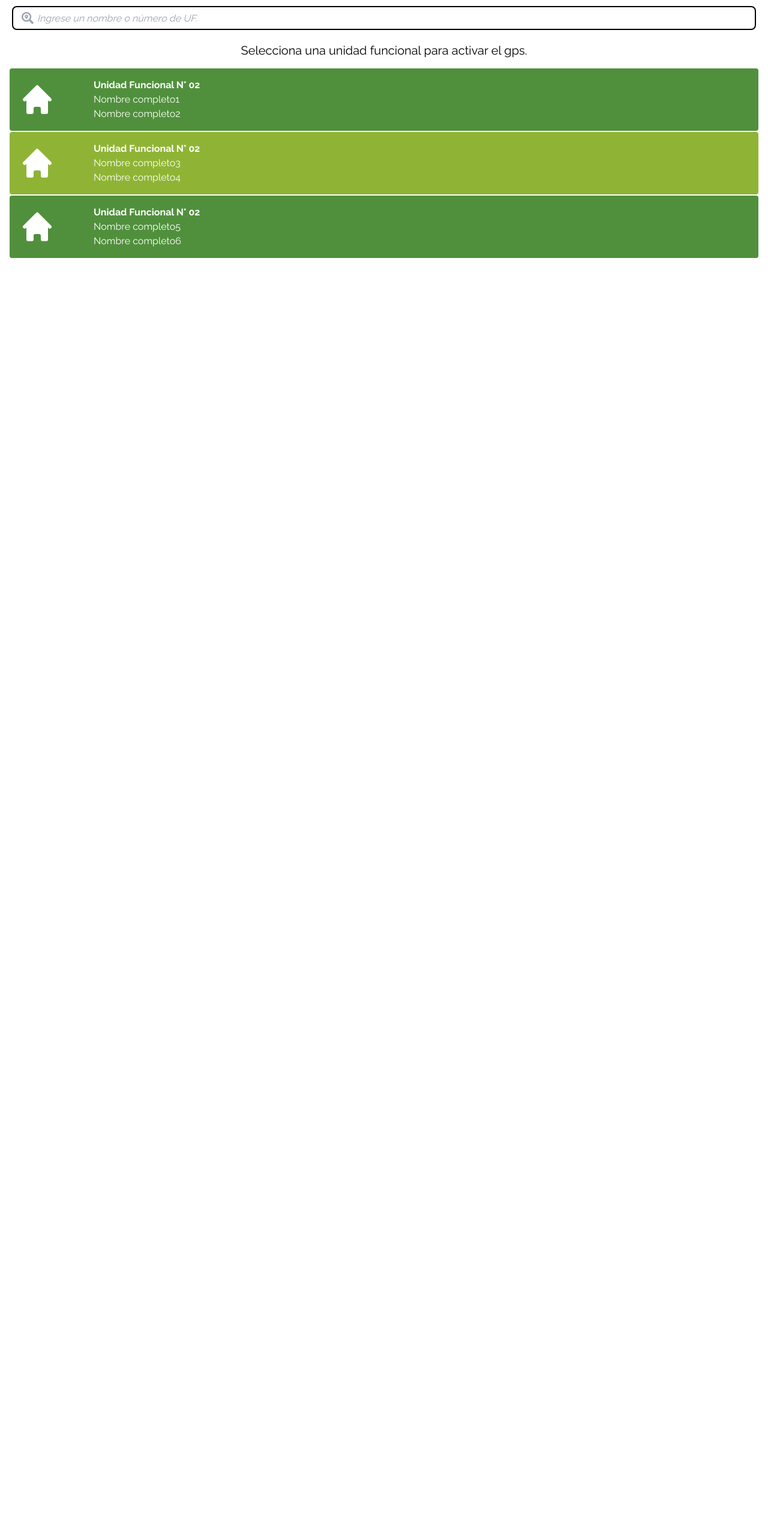
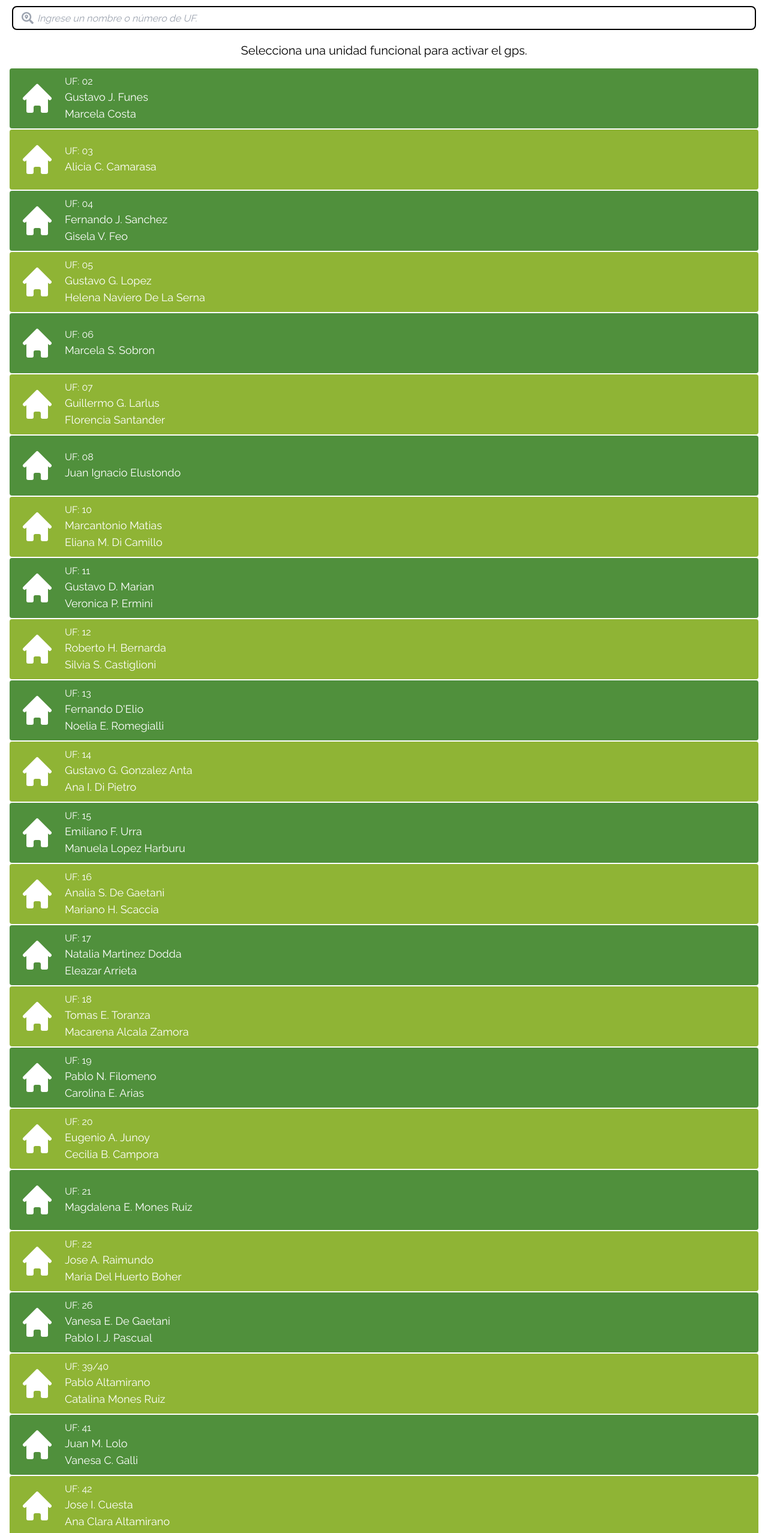
Before and after one commit to fgorordo/donbenito-locations, a React (Vite) app: page / in a window 1280 px wide. Shown: the part 185-2740 px from the top of the page at 60% size. Before the commit the page ends 800 px from the top, so only its background shows below. Built offline with nearby package versions, Linux system fonts and the light colour scheme.

Commit message:
ready to show deploy

```diff
--- /dev/null
+++ b/src/components/NotFound.jsx
@@ -0,0 +1,13 @@
+import React from 'react'
+import { ImSad } from 'react-icons/im'
+
+const NotFound = ({searchText}) => {
+  return (
+    <div className='text-center text-2xl text-slate-400'>
+        <ImSad  className='text-4xl w-full mb-2 mt-8'/>
+        <p>No se encontraron resultados para <b className='text-slate-500'>{searchText}</b>.<br />Por favor, verifique la información.</p>
+    </div>
+  )
+}
+
+export default NotFound
--- /dev/null
+++ b/src/components/OwnerPlate.jsx
@@ -0,0 +1,26 @@
+import React from 'react';
+import { HiHome } from 'react-icons/hi';
+
+const OwnerPlate = ({ owner, coOwner, ufNumber, locationLink }) => {
+    return (
+        <a href={locationLink}>
+            <div className='p-2 flex items-center rounded min-h-[100px]'>
+                <div>
+                    <HiHome className='text-6xl text-white m-2 mr-4'/>
+                </div>
+                <div>
+                    <p className='text-white'>UF: {ufNumber}</p>
+                    <p className='text-white text-lg'>{owner}</p>
+                    {
+                        coOwner ? (
+                            <p className='text-white text-lg'>{coOwner}</p>
+                        ) :
+                        ''
+                    }
+                </div>
+            </div>
+        </a>
+    )
+}
+
+export default OwnerPlate
--- a/src/components/Search/SearchBar/SearchBar.jsx
+++ b/src/components/Search/SearchBar/SearchBar.jsx
@@ -1,7 +1,8 @@
 import React, { useState } from 'react'
 import { FaSearchLocation } from 'react-icons/fa';
 import { getPropsByName } from '../../../helpers/getPropsByName';
-import {HiHome} from 'react-icons/hi';
+import NotFound from '../../NotFound';
+import OwnerPlate from '../../OwnerPlate';
 
 const SearchBar = () => {
   const [searchInputText, setSearchInputText] = useState('')
@@ -15,7 +16,7 @@ const SearchBar = () => {
     console.log(searchInputText)
   }
 
-  const props  = getPropsByName(searchInputText);
+  const props = getPropsByName(searchInputText);
   console.log(props)
   return (
     <>
@@ -33,7 +34,7 @@ const SearchBar = () => {
             onChange={onInputChange}
           />
           <button className='absolute left-0 top-[50%] translate-y-[-50%] p-4'>
-       <FaSearchLocation  className='text-xl text-gray-400'/>
+            <FaSearchLocation className='text-xl text-gray-400' />
           </button>
         </div>
       </form>
@@ -41,22 +42,19 @@ const SearchBar = () => {
         <p className='text-center text-xl mb-4'>Selecciona una unidad funcional para activar el gps.</p>
         <ul className='m-0 py-0'>
           {
+            props.length === 0 ? (
+            <NotFound searchText={searchInputText}/>
+            )
+            :
+            (
               props.map(prop => {
                 return (
-                      <li className='odd:bg-[#50903C] even:bg-[#8FB435] mb-[2px] rounded'>
-                        <div className='p-4 flex items-center gap-16 rounded'>
-                        <div>
-                          <HiHome className='text-6xl text-white'/>
-                        </div>
-                        <div>
-                          <p className='font-bold text-white'>Unidad Funcional N° {prop.ufNumber}</p>
-                          <p className='text-white'>{prop.ufProp0}</p>
-                          <p className='text-white'>{prop.ufProp1}</p>
-                        </div>
-                      </div>
+                  <li className='odd:bg-[#50903C] even:bg-[#8FB435] mb-[2px] rounded' key={prop.ufNumber}>
+                    <OwnerPlate owner={prop.ufOwner} coOwner={prop.ufCoOwner} locationLink='#' ufNumber={prop.ufNumber} />
                   </li>
                 )
               })
+            )
           }
         </ul>
       </div>
--- a/src/data/props.json
+++ b/src/data/props.json
@@ -1,20 +1,152 @@
 [
   {
     "ufNumber": "02",
-    "ufProp0": "Nombre completo1",
-    "ufProp1": "Nombre completo2",
+    "ufOwner": "Gustavo J. Funes",
+    "ufCoOwner": "Marcela Costa",
     "locationLink": "https://goo.gl/maps/yN1YxnM6T9guvphf6"
   },
   {
-    "ufNumber": "02",
-    "ufProp0": "Nombre completo3",
-    "ufProp1": "Nombre completo4",
+    "ufNumber": "03",
+    "ufOwner": "Alicia C. Camarasa",
     "locationLink": "https://goo.gl/maps/yN1YxnM6T9guvphf6"
   },
   {
-    "ufNumber": "02",
-    "ufProp0": "Nombre completo5",
-    "ufProp1": "Nombre completo6",
+    "ufNumber": "04",
+    "ufOwner": "Fernando J. Sanchez",
+    "ufCoOwner": "Gisela V. Feo",
+    "locationLink": "https://goo.gl/maps/yN1YxnM6T9guvphf6"
+  },
+  {
+    "ufNumber": "05",
+    "ufOwner": "Gustavo G. Lopez",
+    "ufCoOwner": "Helena Naviero De La Serna",
+    "locationLink": "https://goo.gl/maps/yN1YxnM6T9guvphf6"
+  },
+  {
+    "ufNumber": "06",
+    "ufOwner": "Marcela S. Sobron",
+    "locationLink": "https://goo.gl/maps/yN1YxnM6T9guvphf6"
+  },
+  {
+    "ufNumber": "07",
+    "ufOwner": "Guillermo G. Larlus",
+    "ufCoOwner": "Florencia Santander",
+    "locationLink": "https://goo.gl/maps/yN1YxnM6T9guvphf6"
+  },
+  {
+    "ufNumber": "08",
+    "ufOwner": "Juan Ignacio Elustondo",
+    "locationLink": "https://goo.gl/maps/yN1YxnM6T9guvphf6"
+  },
+  {
+    "ufNumber": "10",
+    "ufOwner": "Marcantonio Matias",
+    "ufCoOwner": "Eliana M. Di Camillo",
+    "locationLink": "https://goo.gl/maps/yN1YxnM6T9guvphf6"
+  },
+  {
+    "ufNumber": "11",
+    "ufOwner": "Gustavo D. Marian",
+    "ufCoOwner": "Veronica P. Ermini",
+    "locationLink": "https://goo.gl/maps/yN1YxnM6T9guvphf6"
+  },
+  {
+    "ufNumber": "12",
+    "ufOwner": "Roberto H. Bernarda",
+    "ufCoOwner": "Silvia S. Castiglioni",
+    "locationLink": "https://goo.gl/maps/yN1YxnM6T9guvphf6"
+  },
+  {
+    "ufNumber": "13",
+    "ufOwner": "Fernando D'Elio",
+    "ufCoOwner": "Noelia E. Romegialli",
+    "locationLink": "https://goo.gl/maps/yN1YxnM6T9guvphf6"
+  },
+  {
+    "ufNumber": "14",
+    "ufOwner": "Gustavo G. Gonzalez Anta",
+    "ufCoOwner": "Ana I. Di Pietro",
+    "locationLink": "https://goo.gl/maps/yN1YxnM6T9guvphf6"
+  },
+  {
+    "ufNumber": "15",
+    "ufOwner": "Emiliano F. Urra",
+    "ufCoOwner": "Manuela Lopez Harburu",
+    "locationLink": "https://goo.gl/maps/yN1YxnM6T9guvphf6"
+  },
+  {
+    "ufNumber": "16",
+    "ufOwner": "Analia S. De Gaetani",
+    "ufCoOwner": "Mariano H. Scaccia",
+    "locationLink": "https://goo.gl/maps/yN1YxnM6T9guvphf6"
+  },
+  {
+    "ufNumber": "17",
+    "ufOwner": "Natalia Martinez Dodda",
+    "ufCoOwner": "Eleazar Arrieta",
+    "locationLink": "https://goo.gl/maps/yN1YxnM6T9guvphf6"
+  },
+  {
+    "ufNumber": "18",
+    "ufOwner": "Tomas E. Toranza",
+    "ufCoOwner": "Macarena Alcala Zamora",
+    "locationLink": "https://goo.gl/maps/yN1YxnM6T9guvphf6"
+  },
+  {
+    "ufNumber": "19",
+    "ufOwner": "Pablo N. Filomeno",
+    "ufCoOwner": "Carolina E. Arias",
+    "locationLink": "https://goo.gl/maps/yN1YxnM6T9guvphf6"
+  },
+  {
+    "ufNumber": "20",
+    "ufOwner": "Eugenio A. Junoy",
+    "ufCoOwner": "Cecilia B. Campora",
+    "locationLink": "https://goo.gl/maps/yN1YxnM6T9guvphf6"
+  },
+  {
+    "ufNumber": "21",
+    "ufOwner": "Magdalena E. Mones Ruiz",
+    "locationLink": "https://goo.gl/maps/yN1YxnM6T9guvphf6"
+  },
+  {
+    "ufNumber": "22",
+    "ufOwner": "Jose A. Raimundo",
+    "ufCoOwner": "Maria Del Huerto Boher",
+    "locationLink": "https://goo.gl/maps/yN1YxnM6T9guvphf6"
+  },
+  {
+    "ufNumber": "26",
+    "ufOwner": "Vanesa E. De Gaetani",
+    "ufCoOwner": "Pablo I. J. Pascual",
+    "locationLink": "https://goo.gl/maps/yN1YxnM6T9guvphf6"
+  },
+  {
+    "ufNumber": "39/40",
+    "ufOwner": "Pablo Altamirano",
+    "ufCoOwner": "Catalina Mones Ruiz",
+    "locationLink": "https://goo.gl/maps/yN1YxnM6T9guvphf6"
+  },
+  {
+    "ufNumber": "41",
+    "ufOwner": "Juan M. Lolo",
+    "ufCoOwner": "Vanesa C. Galli",
+    "locationLink": "https://goo.gl/maps/yN1YxnM6T9guvphf6"
+  },
+  {
+    "ufNumber": "42",
+    "ufOwner": "Jose I. Cuesta",
+    "ufCoOwner": "Ana Clara Altamirano",
+    "locationLink": "https://goo.gl/maps/yN1YxnM6T9guvphf6"
+  },
+  {
+    "ufNumber": "43",
+    "ufOwner": "Federico Mitre",
+    "locationLink": "https://goo.gl/maps/yN1YxnM6T9guvphf6"
+  },
+  {
+    "ufNumber": "44",
+    "ufOwner": "Santiago Martin",
     "locationLink": "https://goo.gl/maps/yN1YxnM6T9guvphf6"
   }
 ]
--- a/src/helpers/getPropsByName.js
+++ b/src/helpers/getPropsByName.js
@@ -7,5 +7,5 @@ export const getPropsByName = (name = '') => {
     return props;
   };
 
-  return props.filter( prop => prop.ufProp0.toLowerCase().includes(name) || prop.ufProp1.toLowerCase().includes(name) );
+  return props.filter( prop => prop.ufOwner.toLowerCase().includes(name) || (prop.ufCoOwner ? prop.ufCoOwner.toLowerCase().includes(name) : ''));
 }
```
Lines whose indentation alone changed are shown as unchanged.
